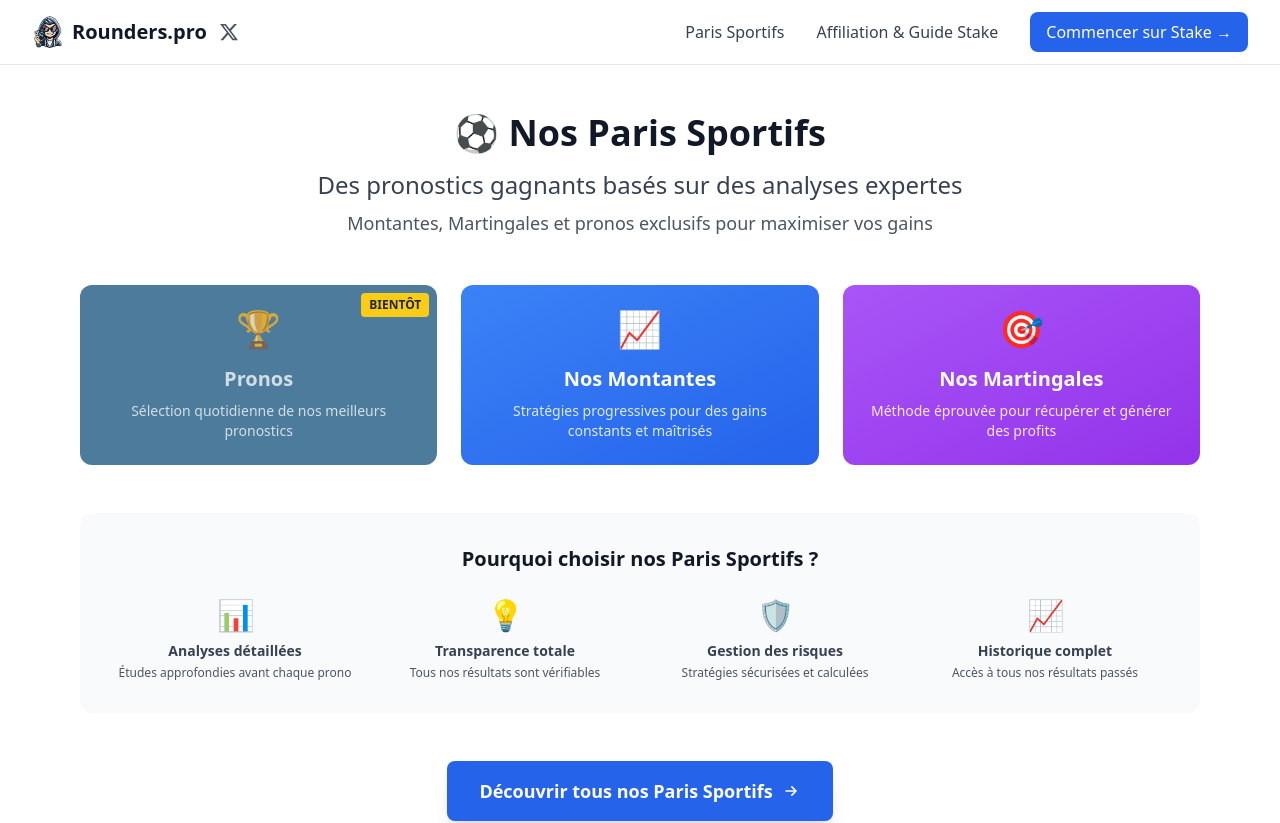
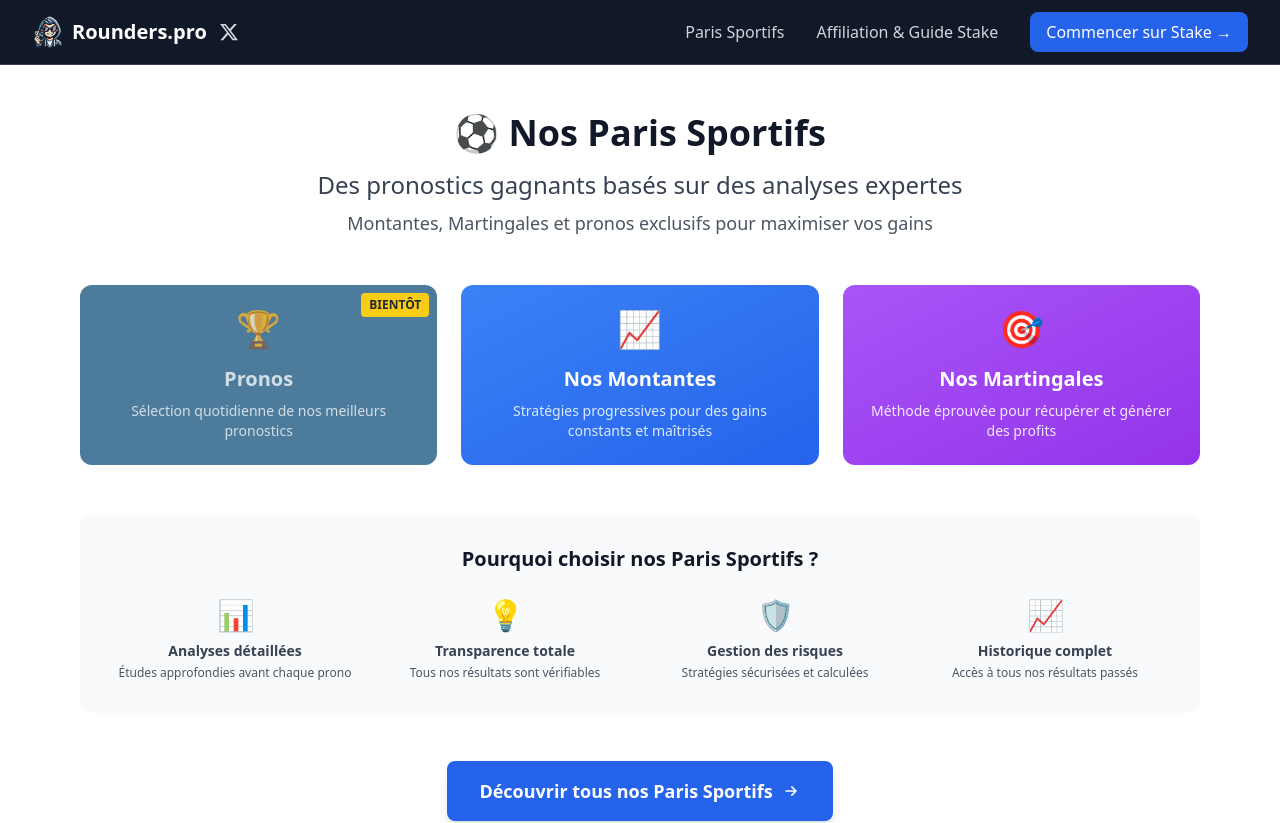
Before and after one commit to Web-Online-Concept/rounders-pro, a Next.js app: page / in a window 1280 px wide. Shown: the top 823 px of the page. Built offline with nearby package versions, Linux system fonts and the light colour scheme.

Commit message:
Update Header.js

```diff
--- a/app/components/Header.js
+++ b/app/components/Header.js
@@ -8,14 +8,14 @@ export default function Header() {
   const [isAffiliationOpen, setIsAffiliationOpen] = useState(false);
 
   return (
-    <header className="bg-white shadow-sm border-b border-gray-200">
+    <header className="bg-gray-900 shadow-sm border-b border-gray-700">
       <div className="max-w-7xl mx-auto px-4 sm:px-6 lg:px-8">
         <div className="flex justify-between items-center h-16">
           {/* Logo - À gauche sur mobile */}
           <div className="flex items-center space-x-3">
             <Link href="/" className="flex items-center space-x-2">
               <img src="/logo.png" alt="Rounders" className="w-8 h-8" />
-              <span className="text-xl font-bold text-gray-900">Rounders.pro</span>
+              <span className="text-xl font-bold text-white">Rounders.pro</span>
             </Link>
 
             {/* Logos sociaux */}
@@ -24,7 +24,7 @@ export default function Header() {
                 href="https://x.com/rounders_pro"
                 target="_blank"
                 rel="noopener noreferrer"
-                className="text-gray-600 hover:text-gray-900 transition-colors"
+                className="text-gray-300 hover:text-white transition-colors"
                 aria-label="Twitter Rounders"
               >
                 <svg className="w-5 h-5" fill="currentColor" viewBox="0 0 24 24">
@@ -37,7 +37,7 @@ export default function Header() {
           {/* Lien Nos Jeux mobile uniquement */}
           <Link
             href="/nos-jeux"
-            className="md:hidden flex items-center gap-1 text-gray-700 hover:text-blue-600 transition-colors font-medium"
+            className="md:hidden flex items-center gap-1 text-gray-300 hover:text-white transition-colors font-medium"
             aria-label="Nos Jeux Rounders"
           >
             Nos Jeux
@@ -54,18 +54,18 @@ export default function Header() {
               onMouseEnter={() => setIsParisOpen(true)}
               onMouseLeave={() => setIsParisOpen(false)}
             >
-              <button className="text-gray-700 hover:text-blue-600 transition-colors">
+              <button className="text-gray-300 hover:text-white transition-colors">
                 Paris Sportifs
               </button>
               {isParisOpen && (
-                <div className="absolute top-full left-0 -mt-1 w-48 bg-white rounded-md shadow-lg py-1 z-50">
-                  <Link href="/paris-sportifs" className="block px-4 py-2 text-sm text-gray-700 hover:bg-gray-100">
+                <div className="absolute top-full left-0 -mt-1 w-48 bg-gray-800 rounded-md shadow-lg py-1 z-50">
+                  <Link href="/paris-sportifs" className="block px-4 py-2 text-sm text-gray-300 hover:bg-gray-700 hover:text-white">
                     Tous nos Paris Sportifs
                   </Link>
-                  <Link href="/paris-sportifs/montante" className="block px-4 py-2 text-sm text-gray-700 hover:bg-gray-100">
+                  <Link href="/paris-sportifs/montante" className="block px-4 py-2 text-sm text-gray-300 hover:bg-gray-700 hover:text-white">
                     Montantes
                   </Link>
-                  <Link href="/paris-sportifs/martingale" className="block px-4 py-2 text-sm text-gray-700 hover:bg-gray-100">
+                  <Link href="/paris-sportifs/martingale" className="block px-4 py-2 text-sm text-gray-300 hover:bg-gray-700 hover:text-white">
                     Martingales
                   </Link>
                 </div>
@@ -78,21 +78,21 @@ export default function Header() {
               onMouseEnter={() => setIsAffiliationOpen(true)}
               onMouseLeave={() => setIsAffiliationOpen(false)}
             >
-              <button className="text-gray-700 hover:text-blue-600 transition-colors">
+              <button className="text-gray-300 hover:text-white transition-colors">
                 Affiliation & Guide Stake
               </button>
               {isAffiliationOpen && (
-                <div className="absolute top-full left-0 -mt-1 w-56 bg-white rounded-md shadow-lg py-1 z-50">
-                  <Link href="/guide-stake" className="block px-4 py-2 text-sm text-gray-700 hover:bg-gray-100">
+                <div className="absolute top-full left-0 -mt-1 w-56 bg-gray-800 rounded-md shadow-lg py-1 z-50">
+                  <Link href="/guide-stake" className="block px-4 py-2 text-sm text-gray-300 hover:bg-gray-700 hover:text-white">
                     Guide Stake
                   </Link>
-                  <Link href="/avantages-rounders" className="block px-4 py-2 text-sm text-gray-700 hover:bg-gray-100">
+                  <Link href="/avantages-rounders" className="block px-4 py-2 text-sm text-gray-300 hover:bg-gray-700 hover:text-white">
                     Avantages Rounders
                   </Link>
-                  <Link href="/affilies" className="block px-4 py-2 text-sm text-gray-700 hover:bg-gray-100">
+                  <Link href="/affilies" className="block px-4 py-2 text-sm text-gray-300 hover:bg-gray-700 hover:text-white">
                     Bonus Affiliés
                   </Link>
-                  <Link href="/nos-jeux" className="block px-4 py-2 text-sm text-gray-700 hover:bg-gray-100">
+                  <Link href="/nos-jeux" className="block px-4 py-2 text-sm text-gray-300 hover:bg-gray-700 hover:text-white">
                     Nos Jeux
                   </Link>
                 </div>
```
